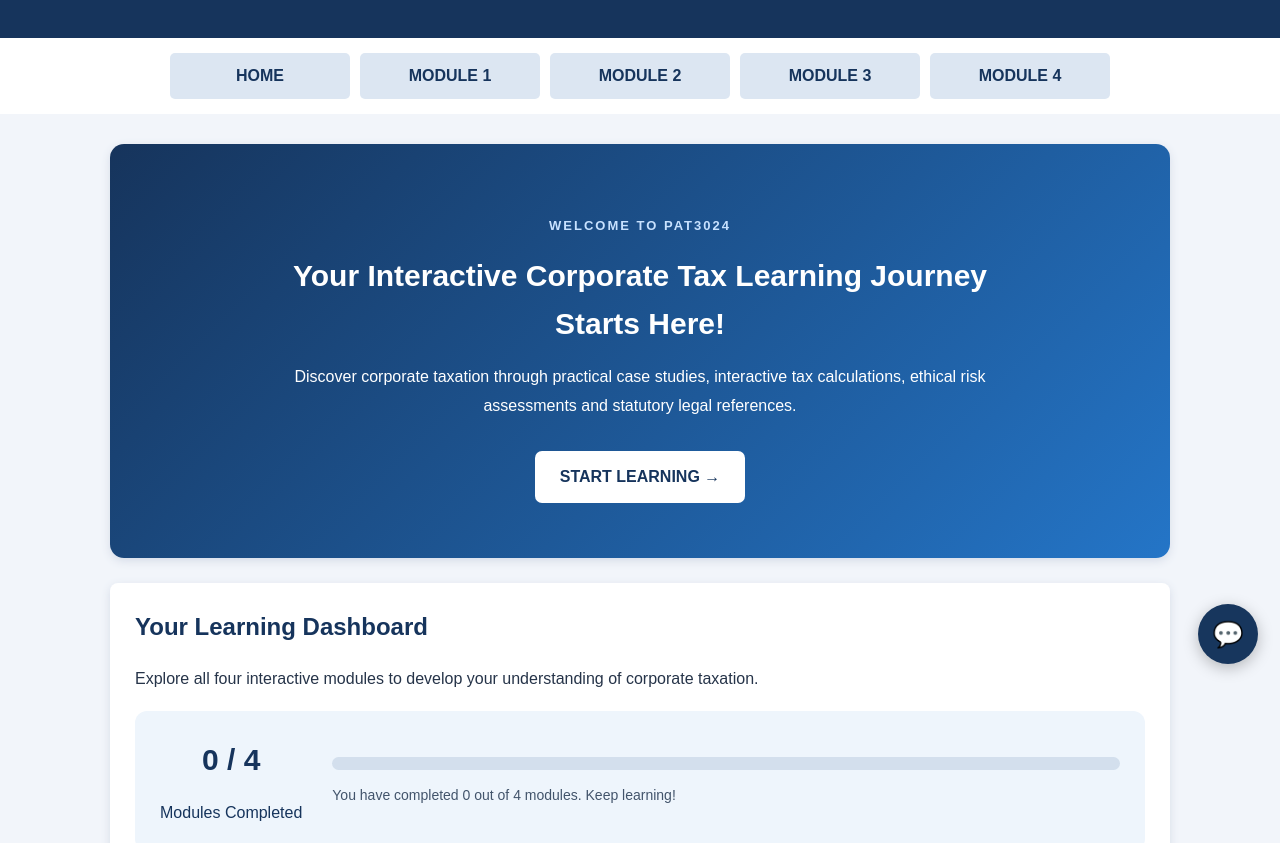
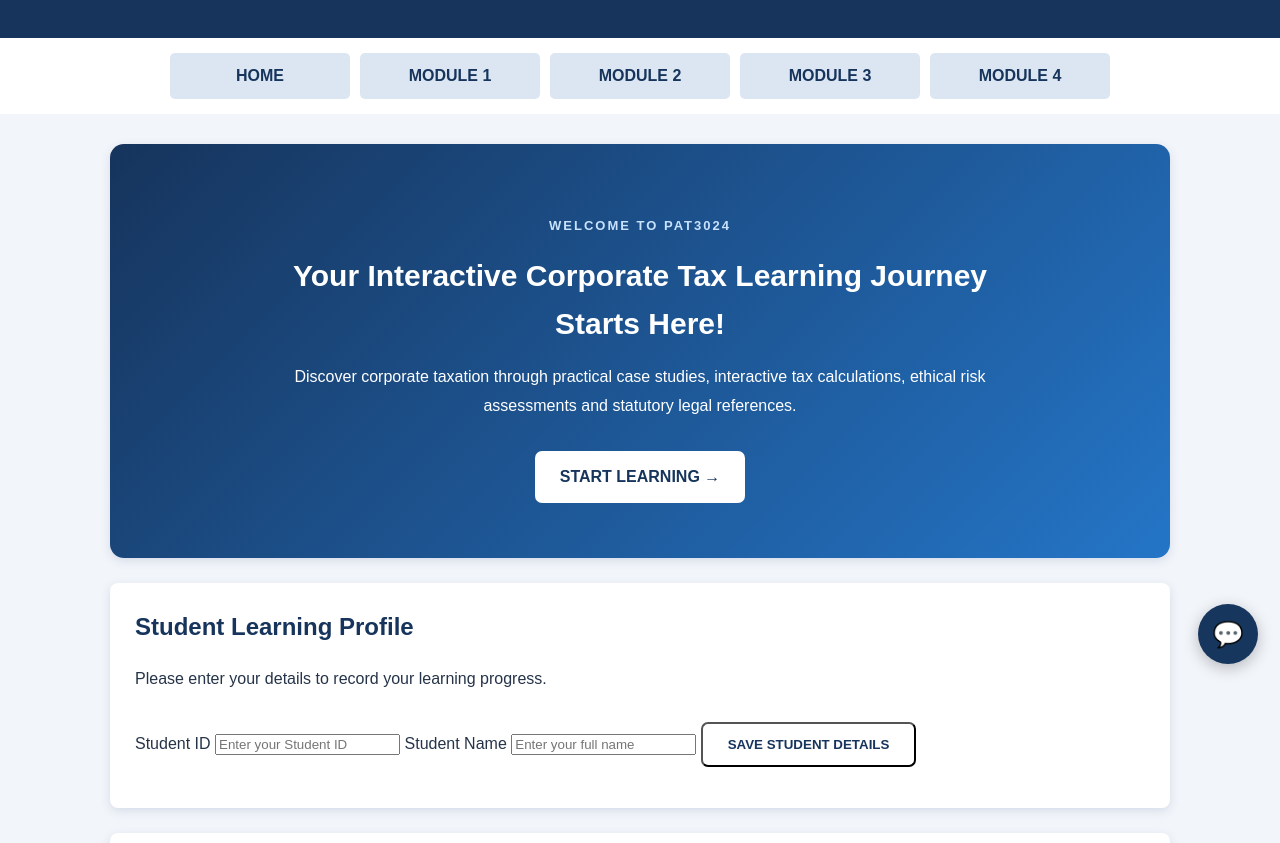
Before and after one commit to group4b-tax-project/pat3024group4b-tax-website, a plain HTML site: page index.html in a window 1280 px wide. Shown: the part 114-957 px from the top of the page. Drawn offline with Linux system fonts and the light colour scheme.

Commit message:
Update index.html

```diff
--- a/index.html
+++ b/index.html
@@ -47,7 +47,42 @@
 
         </section>
 
+        <!-- Student Details -->
+        <section id="student-details">
 
+            <h2>Student Learning Profile</h2>
+
+            <p>Please enter your details to record your learning progress.</p>
+
+            <div class="student-form">
+
+                <label for="student-id">Student ID</label>
+                <input
+                    type="text"
+                    id="student-id"
+                    placeholder="Enter your Student ID"
+                >
+
+                <label for="student-name">Student Name</label>
+                <input
+                    type="text"
+                    id="student-name"
+                    placeholder="Enter your full name"
+                >
+
+                <button
+                    type="button"
+                    class="main-button"
+                    onclick="saveStudentDetails()"
+                >
+                    SAVE STUDENT DETAILS
+                </button>
+
+                <p id="student-message"></p>
+
+            </div>
+
+        </section>
         <!-- Learning Progress -->
         <section id="learning-progress">
 
@@ -160,7 +195,43 @@
 
     <!-- Homepage Learning Progress Script -->
     <script>
+        // Save student details
+        function saveStudentDetails() {
 
+            const studentId = document
+                .getElementById("student-id")
+                .value.trim();
+
+            const studentName = document
+                .getElementById("student-name")
+                .value.trim();
+
+            if (!studentId || !studentName) {
+                document.getElementById("student-message").textContent =
+                    "Please enter both your Student ID and Student Name.";
+                return;
+            }
+
+            localStorage.setItem("pat3024_student_id", studentId);
+            localStorage.setItem("pat3024_student_name", studentName);
+
+            document.getElementById("student-message").textContent =
+                "Student details saved successfully!";
+
+        }
+
+        // Load saved student details
+        function loadStudentDetails() {
+
+            document.getElementById("student-id").value =
+                localStorage.getItem("pat3024_student_id") || "";
+
+            document.getElementById("student-name").value =
+                localStorage.getItem("pat3024_student_name") || "";
+
+        }
+
+        loadStudentDetails();
         function updateProgress() {
 
             let completed = JSON.parse(
```
